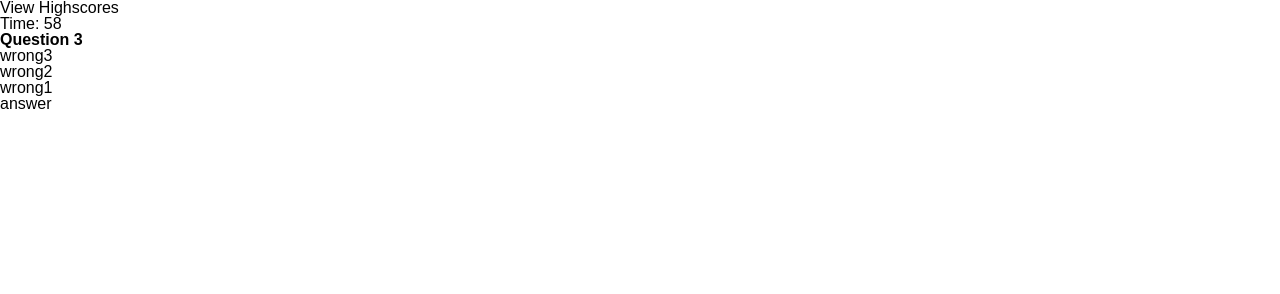
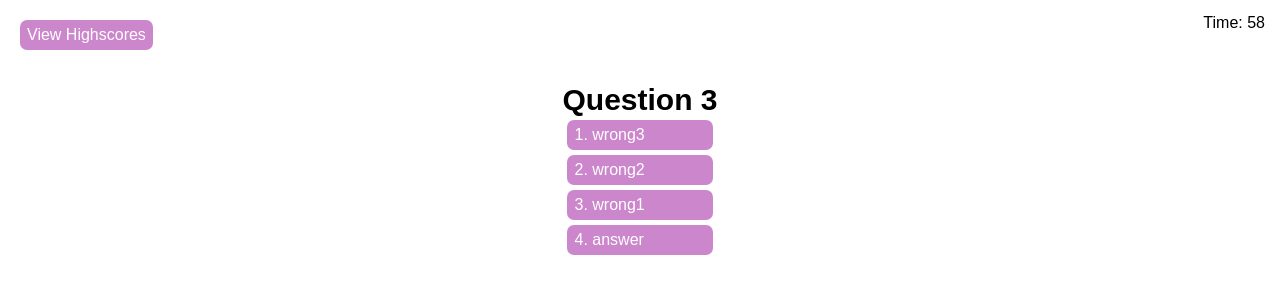
Before and after one commit to ljpeach/Coding-Review-Quiz-App, a plain HTML site: page index.html in a window 1280 px wide. Both pictures are taken after a click on the button "Start Quiz". Drawn offline with Linux system fonts and the light colour scheme.

Commit message:
Completed page styling.

```diff
--- a/assets/css/style.css
+++ b/assets/css/style.css
@@ -0,0 +1,84 @@
+header {
+    display: flex;
+    flex-direction: row;
+    justify-content: space-between;
+    margin: 15px;
+}
+
+header a {
+    background-color: #cc87cc;
+    padding: 5px;
+    color: white;
+    border: 2px solid transparent;
+}
+
+header a:hover {
+    border: 2px solid black;
+}
+
+main {
+    display: flex;
+    flex-direction: column;
+    align-items: center;
+}
+
+#start-menu {
+    text-align: center;
+}
+
+section {
+    max-width: 75%;
+    margin: 15px 0;
+}
+
+section h1 {
+    font-size: 35px;
+    margin-bottom: 25px;
+}
+
+section p {
+    margin: 25px 0;
+}
+
+section h2 {
+    font-size: 30px;
+}
+
+section h3 {
+    font-size: 25px;
+}
+
+section ol {
+    list-style-type: decimal;
+}
+
+#question-box ol {
+    list-style-position: inside;
+}
+
+#question-box li,
+section button,
+header a,
+#submit-initial {
+    background-color: #cc87cc;
+    padding: 5px;
+    margin: 5px;
+    color: white;
+    border: 2px solid transparent;
+    border-radius: 7px;
+}
+
+#score-screen li {
+    margin: 3px;
+    padding: 2px;
+    background-color: #ecb6ec;
+}
+
+#feedback {
+    border-top: 2px solid gray;
+    width: 75%;
+    padding: 5px;
+    font-style: italic;
+    font-size: 25px;
+    color: rgb(143, 142, 142);
+}
--- a/index.html
+++ b/index.html
@@ -24,7 +24,7 @@
         </section>
         <!-- Question Box -->
         <section id="question-box">
-            <h3 id="question">question</h3>
+            <h2 id="question">question</h2>
             <ol id="answers">
                 <li>ans</li>
                 <li>ans</li>
@@ -50,7 +50,7 @@
             <button id="return-button">Go Back</button>
             <button id="clear-button">Clear Highscores</button>
         </section>
-        <p id="feedback"></p>
+        <p id="feedback">asf s</p>
     </main>
     <script src="./assets/js/script.js"></script>
 </body>
```
